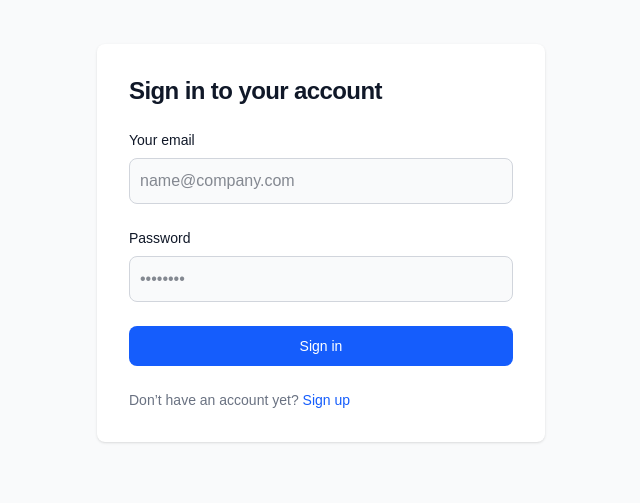
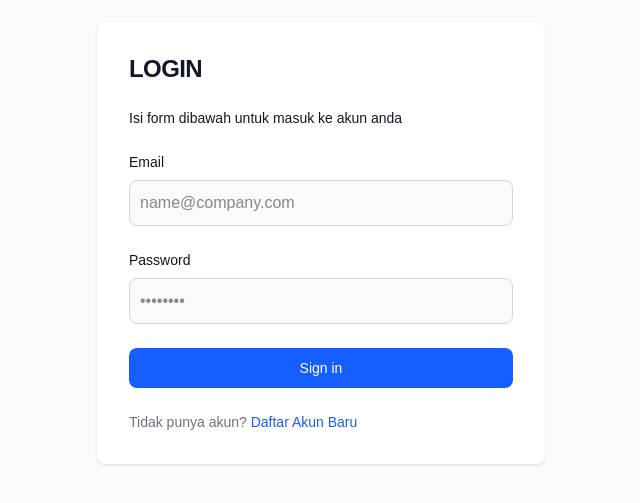
Before and after one commit to IMAMFAJAR29/kasir-app, a Next.js app: page /login in a window 1280 px wide. Shown: the part 157-660 px from the top of the page, without its empty margins (319-959 px from the left). Built offline with nearby package versions, Linux system fonts and the light colour scheme.

Commit message:
Update halaman login

```diff
--- a/app/login/page.js
+++ b/app/login/page.js
@@ -28,7 +28,7 @@ export default function LoginPage() {
       console.log("Respon dari API login:", data);
 
       if (res.ok) {
-        setMessage("✅ Login berhasil!");
+        setMessage();
 
         // simpan user + token ke localStorage
         localStorage.setItem("user", JSON.stringify(data.user));
@@ -59,8 +59,11 @@ export default function LoginPage() {
       <div className="w-full bg-white rounded-lg shadow dark:border sm:max-w-md xl:p-0 dark:bg-gray-800 dark:border-gray-700">
         <div className="p-6 space-y-4 md:space-y-6 sm:p-8">
           <h1 className="text-xl font-bold leading-tight tracking-tight text-gray-900 md:text-2xl dark:text-white">
-            Sign in to your account
+            LOGIN
           </h1>
+          <h2 className="text-sm font-medium text-gray-900 dark:text-white">
+            Isi form dibawah untuk masuk ke akun anda
+          </h2>
 
           {message && (
             <p
@@ -78,7 +81,7 @@ export default function LoginPage() {
                 htmlFor="email"
                 className="block mb-2 text-sm font-medium text-gray-900 dark:text-white"
               >
-                Your email
+                Email
               </label>
               <input
                 type="email"
@@ -158,12 +161,12 @@ export default function LoginPage() {
             </button>
 
             <p className="text-sm font-light text-gray-500 dark:text-gray-400">
-              Don’t have an account yet?{" "}
+              Tidak punya akun?{" "}
               <a
                 href="/register"
                 className="font-medium text-blue-600 hover:underline dark:text-blue-500"
               >
-                Sign up
+                Daftar Akun Baru
               </a>
             </p>
           </form>
```
